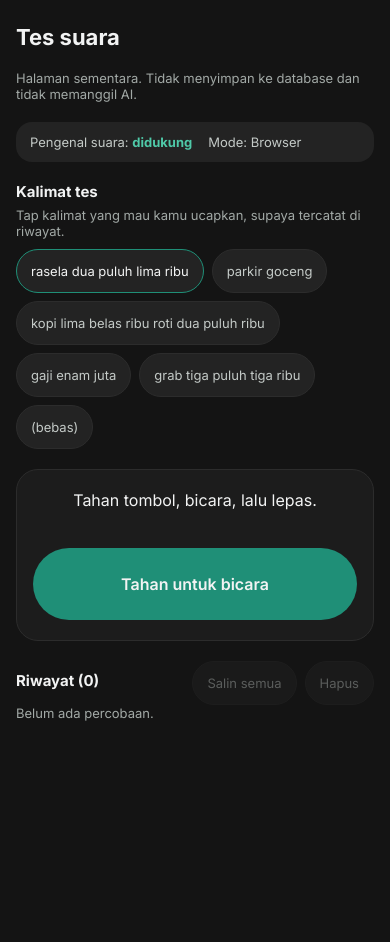
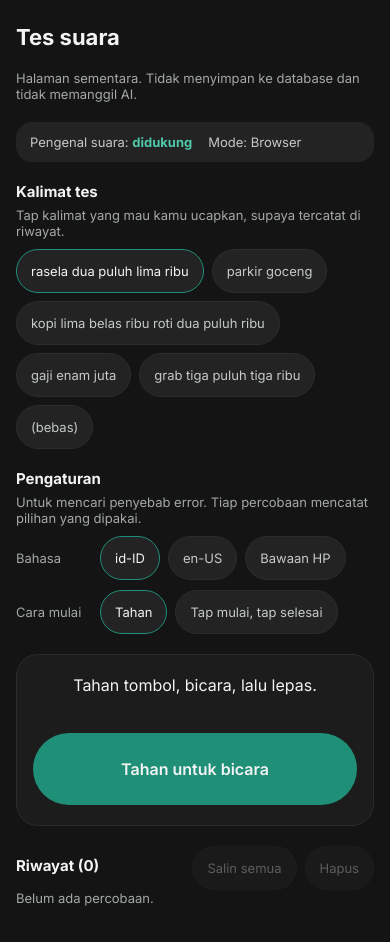
Before and after one commit to Kennethowen07/financialtracker, a Next.js app: page /tes-suara in a window 390 px wide. Shown: the top 942 px of the page. Before the commit the page ends 844 px from the top, so only its background shows below. Built offline with nearby package versions, Linux system fonts and the light colour scheme.

Commit message:
Tes suara: pilihan bahasa, cara mulai, dan pesan error lengkap
Untuk memisahkan penyebab service-not-allowed di Safari iPhone: bahasa
(id-ID, en-US, bawaan HP), cara mulai (tahan, atau tap mulai lalu tap
selesai), dan pesan error dari browser ikut dicatat di riwayat.

```diff
--- a/app/globals.css
+++ b/app/globals.css
@@ -1940,3 +1940,14 @@ code {
   color: var(--text);
   overflow-wrap: anywhere;
 }
+
+.tes-label {
+  align-self: center;
+  min-width: 76px;
+  font-size: 13px;
+  color: var(--text-2);
+}
+
+.tes-kalimat:disabled {
+  opacity: 0.5;
+}
--- a/components/TesSuara.tsx
+++ b/components/TesSuara.tsx
@@ -2,6 +2,7 @@
 // Halaman /tes-suara: tahan untuk bicara, lalu catat apa yang dikembalikan browser dan hasil parser-nya.
 // Tujuannya mengecek pengenal suara bawaan (Web Speech API, id-ID) di iPhone, Safari dan PWA,
 // sebelum fitur aslinya dibangun. Setiap rekaman memakai objek pengenal baru (PRD).
+// Pilihan bahasa dan cara mulai ada untuk memisahkan penyebab error (mis. service-not-allowed di iOS).
 import { useEffect, useRef, useState, useSyncExternalStore } from "react";
 import { bacaInput } from "@/lib/parser";
 
@@ -13,6 +14,12 @@ const KALIMAT_TES = [
   "grab tiga puluh tiga ribu",
 ];
 const BATAS_MACET_MS = 4000;
+const PILIHAN_BAHASA = [
+  { nilai: "id-ID", label: "id-ID" },
+  { nilai: "en-US", label: "en-US" },
+  { nilai: "", label: "Bawaan HP" },
+];
+type Cara = "tahan" | "tap";
 const KUNCI_RIWAYAT = "tes-suara-riwayat";
 
 // Tipe minimal, karena webkitSpeechRecognition tidak ada di lib.dom TypeScript.
@@ -29,7 +36,7 @@ interface PengenalSuara {
   interimResults: boolean;
   continuous: boolean;
   onresult: ((e: EventHasil) => void) | null;
-  onerror: ((e: { error: string }) => void) | null;
+  onerror: ((e: { error: string; message?: string }) => void) | null;
   onend: (() => void) | null;
   start(): void;
   stop(): void;
@@ -47,6 +54,11 @@ interface Percobaan {
   mentah: string;
   status: Status;
   error?: string;
+  /** Penjelasan error dari browser, kalau ada. */
+  pesan?: string;
+  /** Kosong berarti bahasa bawaan HP. Tidak ada di riwayat lama. */
+  bahasa?: string;
+  cara?: Cara;
   /** Jeda dari tombol dilepas sampai hasil akhir masuk. */
   jedaMs: number | null;
   parser: string;
@@ -118,7 +130,8 @@ function keTeks(riwayat: Percobaan[], info: string): string {
     .reverse()
     .map((p) =>
       [
-        `#${p.no} ${p.waktu} [${p.mode}] ${p.status}${p.error ? ` (${p.error})` : ""}${p.jedaMs !== null ? `, ${p.jedaMs} ms` : ""}`,
+        `#${p.no} ${p.waktu} [${p.mode}, ${p.cara ?? "tahan"}, ${p.bahasa === undefined ? "id-ID" : p.bahasa || "bawaan"}] ${p.status}${p.error ? ` (${p.error})` : ""}${p.jedaMs !== null ? `, ${p.jedaMs} ms` : ""}`,
+        ...(p.pesan ? [`  pesan  : ${p.pesan}`] : []),
         `  target : ${p.target ?? "-"}`,
         `  mentah : ${p.mentah || "(kosong)"}`,
         `  parser : ${p.parser}`,
@@ -137,9 +150,11 @@ export function TesSuara() {
   const [menunggu, setMenunggu] = useState(false);
   const [sementara, setSementara] = useState("");
   const [disalin, setDisalin] = useState(false);
+  const [bahasa, setBahasa] = useState("id-ID");
+  const [cara, setCara] = useState<Cara>("tahan");
 
   const pengenal = useRef<PengenalSuara | null>(null);
-  const sesi = useRef({ teks: "", ditahan: false, selesai: true, dilepasPada: 0, error: "" });
+  const sesi = useRef({ teks: "", aktif: false, selesai: true, dilepasPada: 0, error: "", pesan: "" });
   const pewaktu = useRef<ReturnType<typeof setTimeout> | null>(null);
 
   useEffect(() => () => pengenal.current?.abort(), []);
@@ -162,22 +177,24 @@ export function TesSuara() {
       mentah: teks,
       status,
       error: s.error || undefined,
+      pesan: s.pesan || undefined,
+      bahasa,
+      cara,
       jedaMs: s.dilepasPada && status === "selesai" ? Date.now() - s.dilepasPada : null,
       parser: ringkasParser(teks),
     };
     tokoRiwayat.ganti([baru, ...lama]);
   }
 
-  function mulai(e: React.PointerEvent<HTMLButtonElement>) {
+  function mulai() {
     const Kelas = ambilPengenal();
     if (!Kelas || !sesi.current.selesai) return;
-    e.currentTarget.setPointerCapture(e.pointerId);
 
     const rec = new Kelas();
-    rec.lang = "id-ID";
+    if (bahasa) rec.lang = bahasa;
     rec.interimResults = true;
     rec.continuous = true;
-    sesi.current = { teks: "", ditahan: true, selesai: false, dilepasPada: 0, error: "" };
+    sesi.current = { teks: "", aktif: true, selesai: false, dilepasPada: 0, error: "", pesan: "" };
 
     rec.onresult = (ev) => {
       let akhir = "";
@@ -192,13 +209,14 @@ export function TesSuara() {
     };
     rec.onerror = (ev) => {
       sesi.current.error = ev.error;
+      sesi.current.pesan = ev.message ?? "";
       if (ev.error !== "no-speech" && ev.error !== "aborted") catat("error");
     };
     rec.onend = () => {
       const s = sesi.current;
       if (s.selesai) return;
       if (s.teks.trim()) catat("selesai");
-      else if (s.ditahan) catat("berhenti_sendiri");
+      else if (s.aktif) catat("berhenti_sendiri");
       else if (s.error) catat("error");
       // Kalau tidak ada teks dan tombol sudah dilepas, biarkan pewaktu macet yang memutuskan.
     };
@@ -214,10 +232,11 @@ export function TesSuara() {
     }
   }
 
+  /** Pengguna selesai bicara: tombol dilepas (mode tahan) atau ditap lagi (mode tap). */
   function lepas() {
     const s = sesi.current;
-    if (!s.ditahan) return;
-    s.ditahan = false;
+    if (!s.aktif) return;
+    s.aktif = false;
     if (s.selesai) return;
     s.dilepasPada = Date.now();
     setMerekam(false);
@@ -280,6 +299,27 @@ export function TesSuara() {
         </div>
       </section>
 
+      <section>
+        <h2>Pengaturan</h2>
+        <p className="tes-sub">Untuk mencari penyebab error. Tiap percobaan mencatat pilihan yang dipakai.</p>
+        <div className="tes-daftar">
+          <span className="tes-label">Bahasa</span>
+          {PILIHAN_BAHASA.map((b) => (
+            <button key={b.label} type="button" className={b.nilai === bahasa ? "tes-kalimat aktif" : "tes-kalimat"} disabled={merekam || menunggu} onClick={() => setBahasa(b.nilai)}>
+              {b.label}
+            </button>
+          ))}
+        </div>
+        <div className="tes-daftar">
+          <span className="tes-label">Cara mulai</span>
+          {(["tahan", "tap"] as const).map((c) => (
+            <button key={c} type="button" className={c === cara ? "tes-kalimat aktif" : "tes-kalimat"} disabled={merekam || menunggu} onClick={() => setCara(c)}>
+              {c === "tahan" ? "Tahan" : "Tap mulai, tap selesai"}
+            </button>
+          ))}
+        </div>
+      </section>
+
       <section className="tes-rekam">
         <p className="tes-sementara" aria-live="polite">
           {merekam ? sementara || "Mendengarkan…" : menunggu ? sementara || "Menunggu hasil…" : terakhir ? `Terakhir: ${terakhir.mentah || "(kosong)"}` : "Tahan tombol, bicara, lalu lepas."}
@@ -288,12 +328,27 @@ export function TesSuara() {
           type="button"
           className={merekam ? "tes-mik merekam" : "tes-mik"}
           disabled={!dukung || menunggu}
-          onPointerDown={mulai}
-          onPointerUp={lepas}
-          onPointerCancel={lepas}
+          {...(cara === "tahan"
+            ? {
+                onPointerDown: (e: React.PointerEvent<HTMLButtonElement>) => {
+                  e.currentTarget.setPointerCapture(e.pointerId);
+                  mulai();
+                },
+                onPointerUp: lepas,
+                onPointerCancel: lepas,
+              }
+            : { onClick: () => (sesi.current.aktif ? lepas() : mulai()) })}
           onContextMenu={(e) => e.preventDefault()}
         >
-          {merekam ? "Lepas untuk selesai" : menunggu ? "Menunggu…" : "Tahan untuk bicara"}
+          {menunggu
+            ? "Menunggu…"
+            : cara === "tahan"
+              ? merekam
+                ? "Lepas untuk selesai"
+                : "Tahan untuk bicara"
+              : merekam
+                ? "Tap untuk selesai"
+                : "Tap untuk mulai"}
         </button>
         {terakhir?.status === "macet" && <p className="tes-gagal">Suara nggak tertangkap, coba lagi atau ketik.</p>}
       </section>
@@ -318,7 +373,7 @@ export function TesSuara() {
               <li key={p.no} className="tes-entri">
                 <div className="tes-entri-kepala">
                   <span>
-                    #{p.no} · {p.waktu} · {p.mode}
+                    #{p.no} · {p.waktu} · {p.mode} · {p.cara ?? "tahan"} · {p.bahasa === undefined ? "id-ID" : p.bahasa || "bawaan"}
                   </span>
                   <span className={p.status === "selesai" ? "tes-ok" : "tes-gagal"}>
                     {p.status}
@@ -333,6 +388,12 @@ export function TesSuara() {
                   <dd>{p.mentah || "(kosong)"}</dd>
                   <dt>Parser</dt>
                   <dd>{p.parser}</dd>
+                  {p.pesan && (
+                    <>
+                      <dt>Pesan</dt>
+                      <dd>{p.pesan}</dd>
+                    </>
+                  )}
                 </dl>
               </li>
             ))}
```
